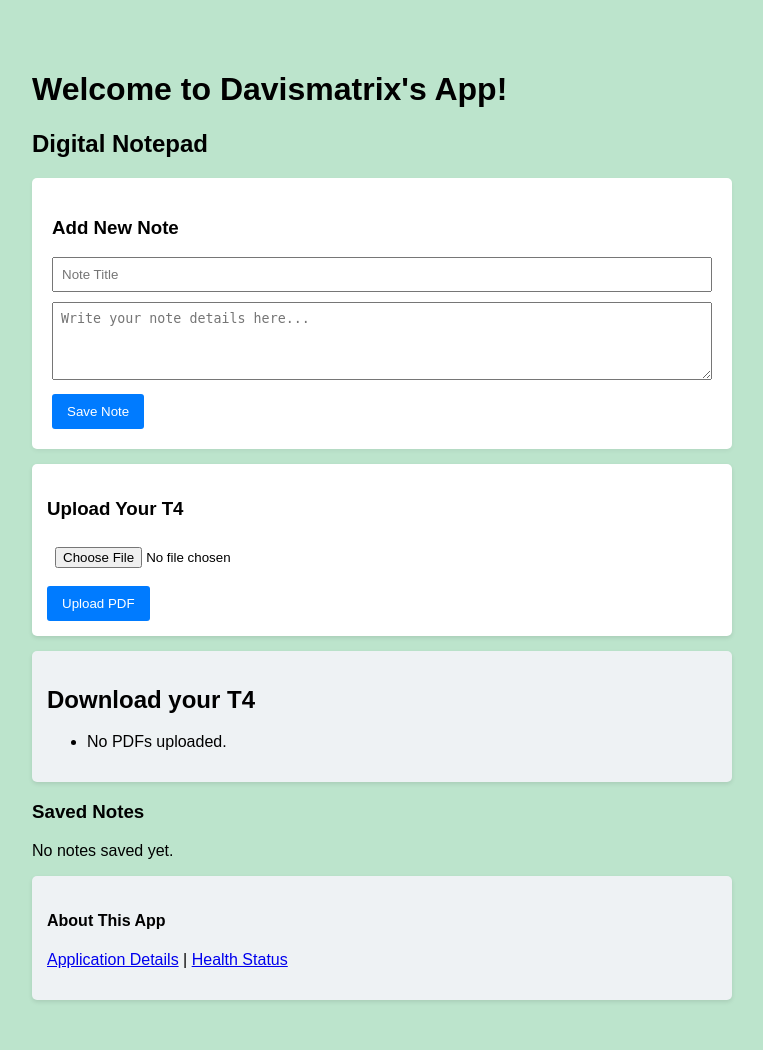
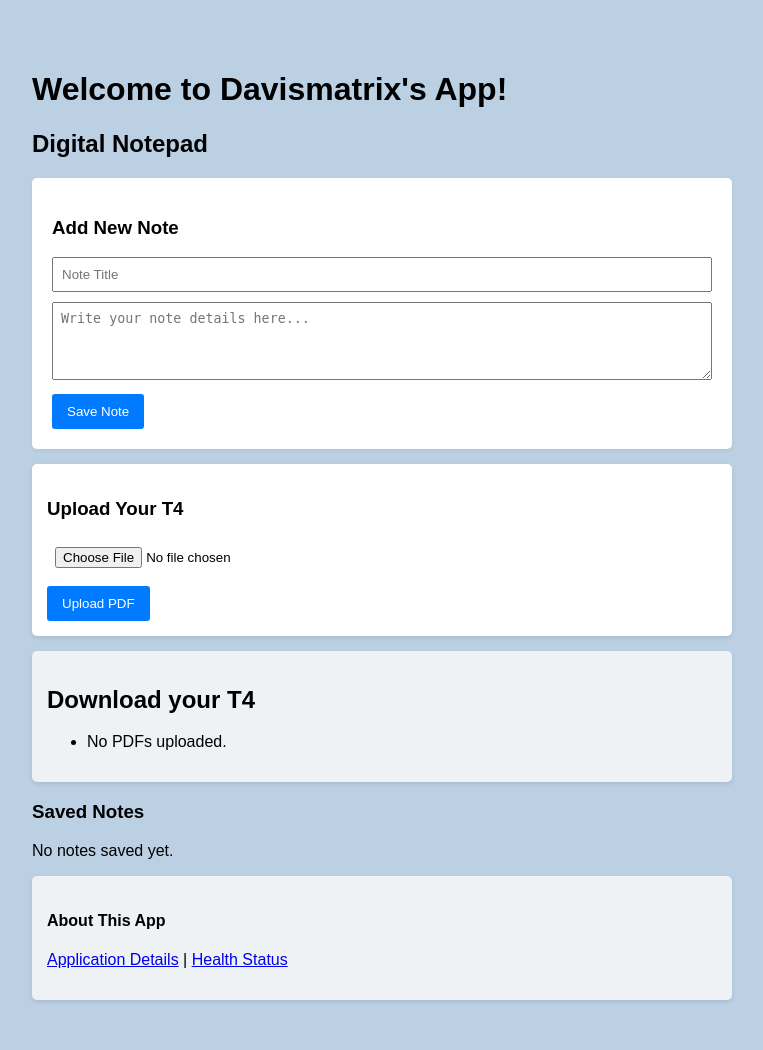
Before and after one commit to Odam-Services-Limited/zion-dev, a Flask app: page / in a window 1280 px wide. Shown: the whole page, without its empty margins (258-1021 px from the left). Run offline with Flask 3, Linux system fonts and the light colour scheme.

Commit message:
Change background color in notes template

```diff
--- a/src/templates/notes.html
+++ b/src/templates/notes.html
@@ -4,7 +4,7 @@
     <meta charset="UTF-8">
     <title>Notebook</title>
     <style>
-        body { font-family: Arial, sans-serif; max-width: 700px; margin: 30px auto; padding: 20px; background-color: #bce4cc; }
+        body { font-family: Arial, sans-serif; max-width: 700px; margin: 30px auto; padding: 20px; background-color: #bcd0e4; }
         .note-card { background: white; padding: 15px; margin-top: 15px; border-radius: 5px; box-shadow: 0 2px 4px rgba(0,0,0,0.1); position: relative; }
         .note-card1 { background: rgb(238, 242, 244); padding: 15px; margin-top: 15px; border-radius: 5px; box-shadow: 0 2px 4px rgba(0,0,0,0.1); position: relative; }
         .delete-btn { position: absolute; top: 15px; right: 15px; color: #cc0000; text-decoration: none; font-weight: bold; }
```
